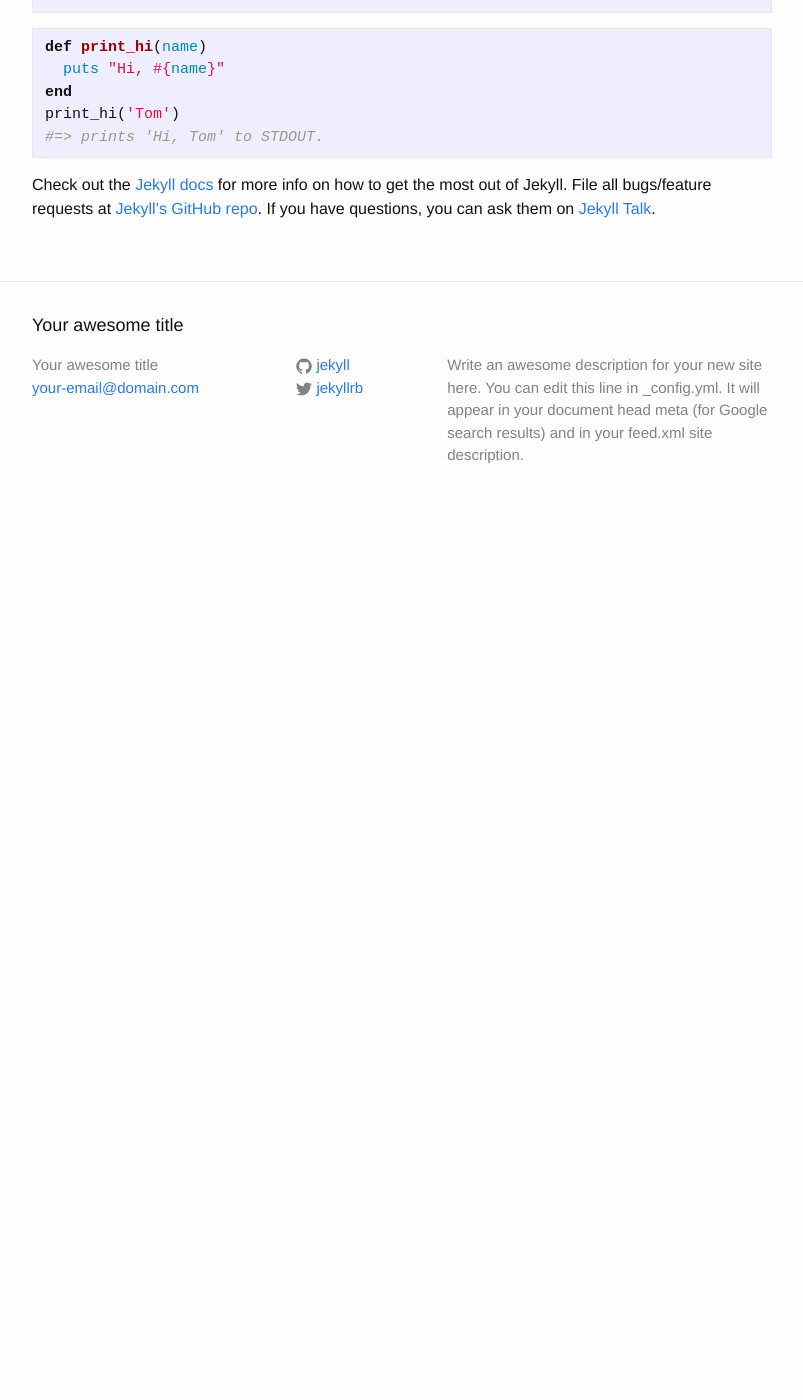
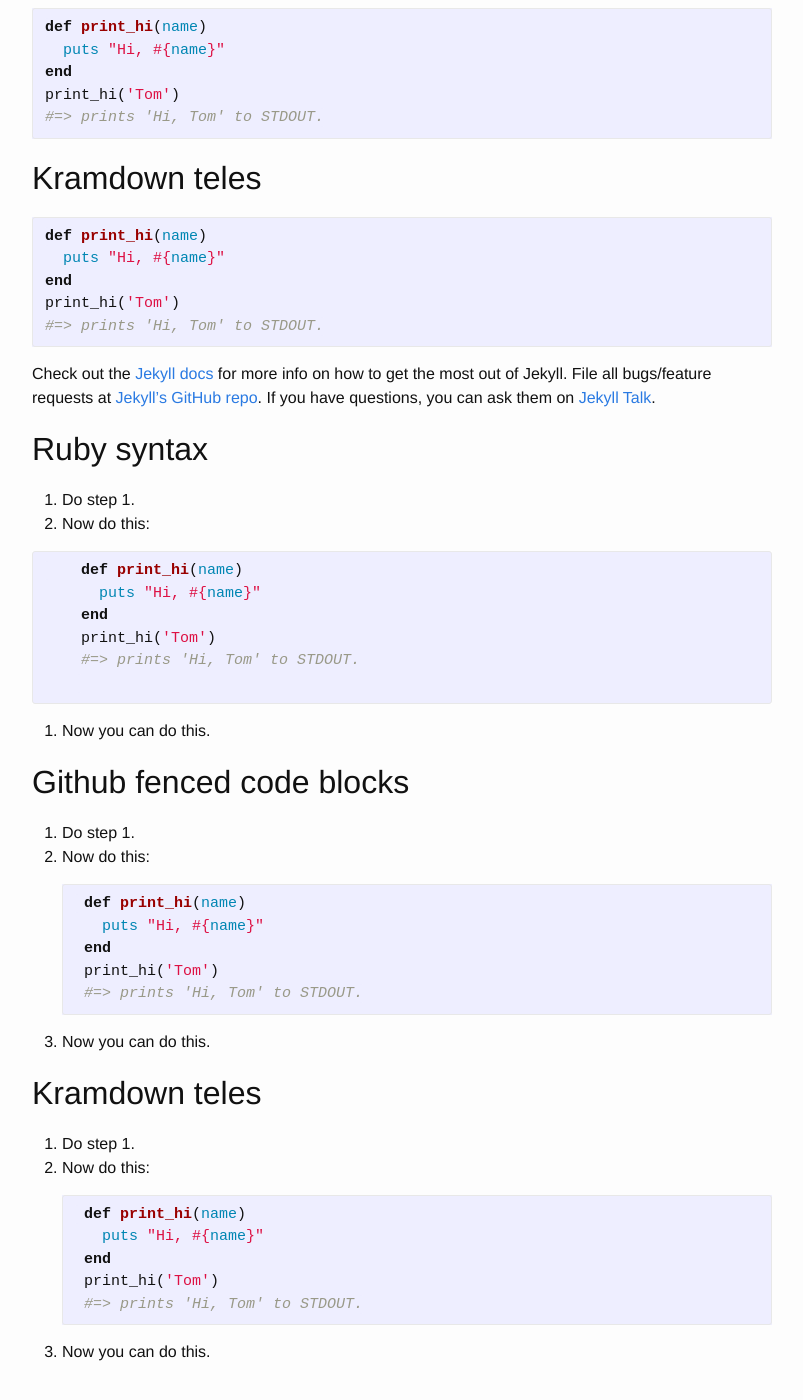
Before and after one commit to amar37/kramdowntest, a Jekyll site: the page built from _posts/2016-02-04-welcome-to-jekyll.markdown, in a window 1280 px wide and 1400 px high, scrolled down 684 px. Shown: the whole window, without its empty margins (238-1041 px from the left). Built offline with Jekyll 4.4.1, drawn with Linux system fonts in a browser that asks for light colours; before the commit the page ends 1211 px from its top, so only the background shows below that; some of the changed text lies outside the part shown.

Commit message:
some fixes

````diff
--- a/_posts/2016-02-04-welcome-to-jekyll.markdown
+++ b/_posts/2016-02-04-welcome-to-jekyll.markdown
@@ -10,6 +10,9 @@ To add new posts, simply add a file in the `_posts` directory that follows the c
 
 Jekyll also offers powerful support for code snippets:
 
+## Ruby syntax
+
+
 {% highlight ruby %}
 def print_hi(name)
   puts "Hi, #{name}"
@@ -18,6 +21,8 @@ print_hi('Tom')
 #=> prints 'Hi, Tom' to STDOUT.
 {% endhighlight %}
 
+## Github fenced code blocks
+
 ```ruby
 def print_hi(name)
   puts "Hi, #{name}"
@@ -25,6 +30,8 @@ end
 print_hi('Tom')
 #=> prints 'Hi, Tom' to STDOUT.
 ```
+
+## Kramdown teles
 
 ~~~ruby
 def print_hi(name)
@@ -36,6 +43,52 @@ print_hi('Tom')
 
 Check out the [Jekyll docs][jekyll-docs] for more info on how to get the most out of Jekyll. File all bugs/feature requests at [Jekyll’s GitHub repo][jekyll-gh]. If you have questions, you can ask them on [Jekyll Talk][jekyll-talk].
 
+## Ruby syntax
+
+1. Do step 1.
+2. Now do this:
+    {% highlight ruby %}
+    def print_hi(name)
+      puts "Hi, #{name}"
+    end
+    print_hi('Tom')
+    #=> prints 'Hi, Tom' to STDOUT.
+    {% endhighlight %}
+3. Now you can do this.
+
+
+## Github fenced code blocks
+
+1. Do step 1.
+2. Now do this:
+
+    ```ruby
+    def print_hi(name)
+      puts "Hi, #{name}"
+    end
+    print_hi('Tom')
+    #=> prints 'Hi, Tom' to STDOUT.
+    ```
+3. Now you can do this.
+
+
+
+## Kramdown teles
+
+1. Do step 1.
+2. Now do this:
+
+    ~~~ruby
+    def print_hi(name)
+      puts "Hi, #{name}"
+    end
+    print_hi('Tom')
+    #=> prints 'Hi, Tom' to STDOUT.
+    ~~~
+
+3. Now you can do this.
+
+
 [jekyll-docs]: http://jekyllrb.com/docs/home
 [jekyll-gh]:   https://github.com/jekyll/jekyll
 [jekyll-talk]: https://talk.jekyllrb.com/
````
